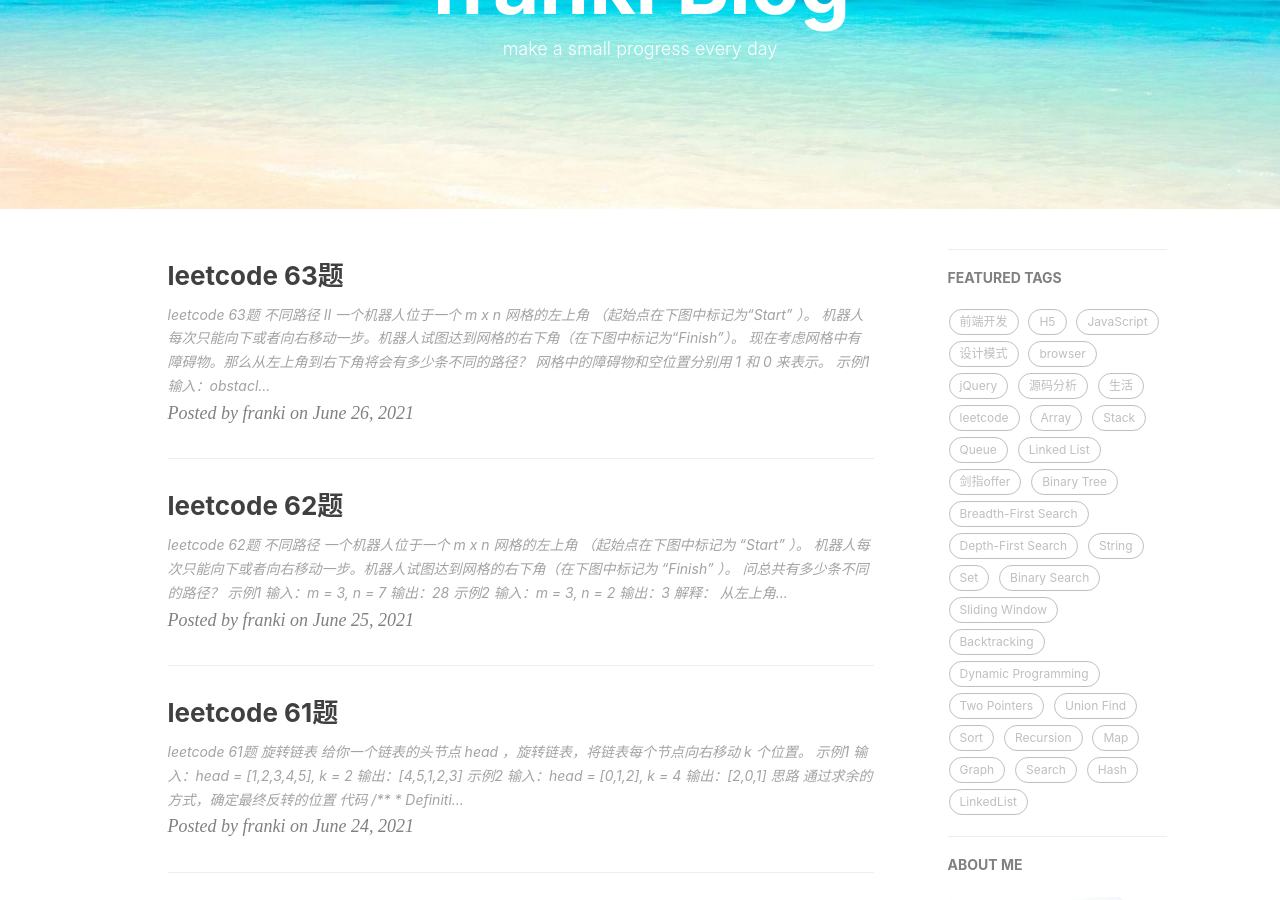
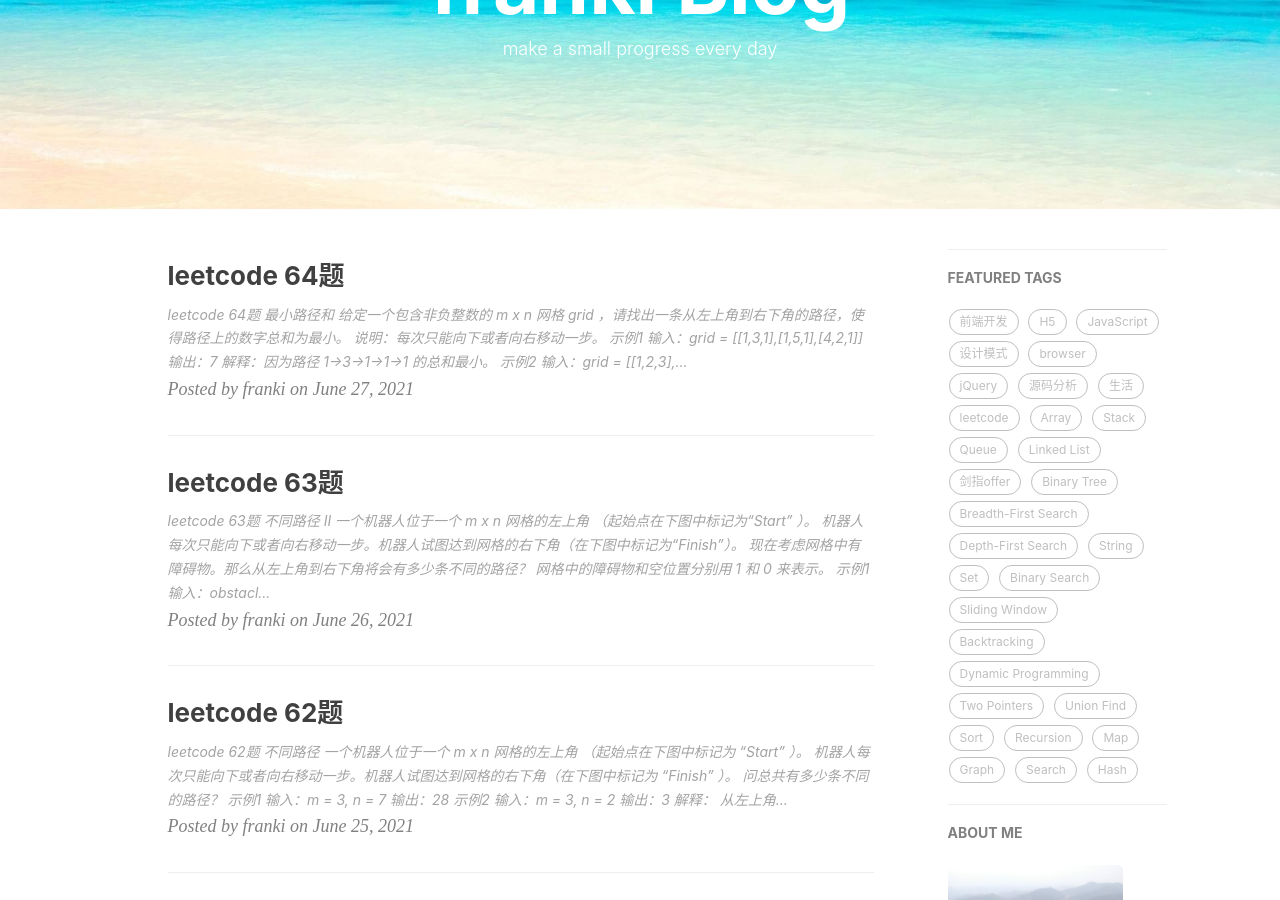
Before and after one commit to NikFranki/NikFranki.github.io, a Jekyll site: the page built from index.html, in a window 1280 px wide and 900 px high, scrolled down 209 px. Built offline with Jekyll 4.4.1, drawn with Linux system fonts in a browser that asks for light colours; nearby versions of some CDN libraries; the list of posts is cut into pages by our own code; comment, search, counter and statistics services are not loaded; some of the changed text lies outside the part shown.

Commit message:
feat: add leetcode 64

````diff
--- a/_posts/2021-06-25-leetcode62.md
+++ b/_posts/2021-06-25-leetcode62.md
@@ -8,7 +8,7 @@ header-img: ""
 catalog: true
 tags:
     - leetcode
-    - LinkedList
+    - Dynamic Programming
 ---
 
 ## leetcode 62题 不同路径
--- a/_posts/2021-06-26-leetcode63.md
+++ b/_posts/2021-06-26-leetcode63.md
@@ -8,7 +8,7 @@ header-img: ""
 catalog: true
 tags:
     - leetcode
-    - LinkedList
+    - Dynamic Programming
 ---
 
 ## leetcode 63题 不同路径 II
--- /dev/null
+++ b/_posts/2021-06-27-leetcode64.md
@@ -0,0 +1,111 @@
+---
+layout:     post
+title:      "leetcode 64题"
+subtitle:   ""
+date:       2021-06-27
+author:     "franki"
+header-img: ""
+catalog: true
+tags:
+    - leetcode
+    - Dynamic Programming
+---
+
+## leetcode 64题 最小路径和
+
+给定一个包含非负整数的 m x n 网格 grid ，请找出一条从左上角到右下角的路径，使得路径上的数字总和为最小。
+
+说明：每次只能向下或者向右移动一步。
+
+示例1
+
+```bash
+输入：grid = [[1,3,1],[1,5,1],[4,2,1]]
+输出：7
+解释：因为路径 1→3→1→1→1 的总和最小。
+```
+
+示例2
+
+```bash
+输入：grid = [[1,2,3],[4,5,6]]
+输出：12
+```
+
+### 思路
+
+动态规划，需要特别处理第一行和第一列，其他行列遵循res = Math.min(matrix[i][j-1], matrix[i-1][j]) + matrix[i][j]
+
+### 代码
+
+```js
+/**
+ * @param {number[][]} grid
+ * @return {number}
+ */
+// 原地dp
+// function minPathSum(grid) {
+//   const m = grid.length;
+//   const n = grid[0].length;
+
+//   // 处理第一行的数据
+//   for (let i=1; i<n; i++) {
+//     grid[0][i] += grid[0][i-1];
+//   }
+
+//   // 处理第一列数据
+//   for (let i=1; i<m; i++) {
+//     grid[i][0] += grid[i-1][0];
+//   }
+
+//   for (let i=1; i<m; i++) {
+//     for (let j=1; j<n; j++) {
+//       grid[i][j] += Math.min(grid[i-1][j], grid[i][j-1]);
+//     }
+//   }
+
+//   return grid[m-1][n-1];
+// }
+
+// 分配dp
+function minPathSum(grid) {
+  const m = grid.length;
+  const n = grid[0].length;
+
+  const dp = [];
+  for (let i=0; i<m; i++) {
+    dp[i] = [];
+  }
+
+  // initFirstRow
+  for (let i=0; i<n; i++) {
+    if (i === 0) {
+      dp[0][i] = grid[0][i];
+    } else {
+      dp[0][i] = grid[0][i] + dp[0][i-1];
+    }
+  }
+
+  // initFirstCol
+  for (let i=0; i<m; i++) {
+    if (i === 0) {
+      dp[i][0] = grid[i][0];
+    } else {
+      dp[i][0] = grid[i][0] + dp[i-1][0];
+    }
+  }
+
+  for (let i=1; i<m; i++) {
+    for (let j=1; j<n; j++) {
+      dp[i][j] = Math.min(dp[i-1][j], dp[i][j-1]) + grid[i][j];
+    }
+  }
+
+  return dp[m-1][n-1];
+}
+```
+
+复杂度分析:
+
+- 时间复杂度: O(M*N)
+- 空间复杂度：O(M*N)
````
